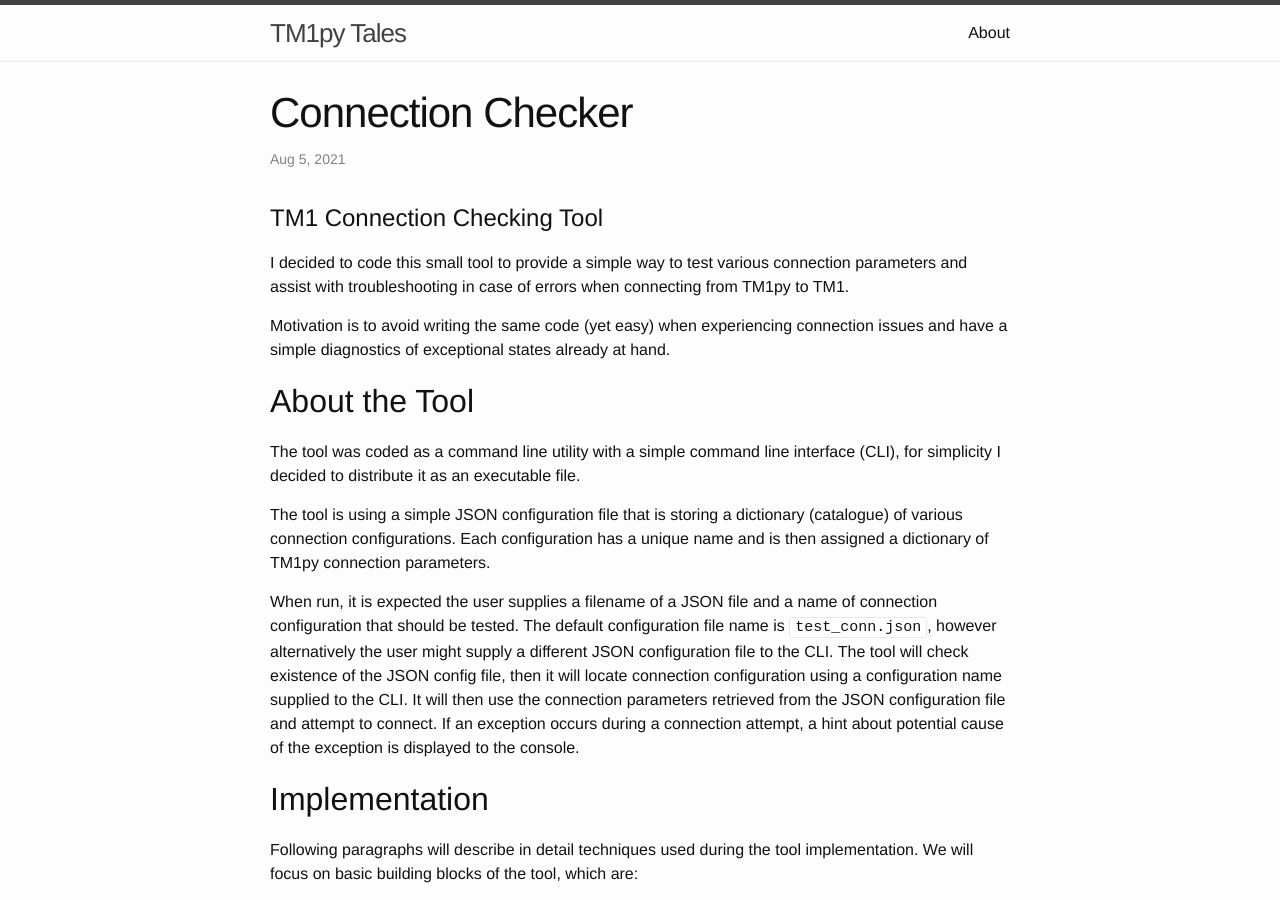
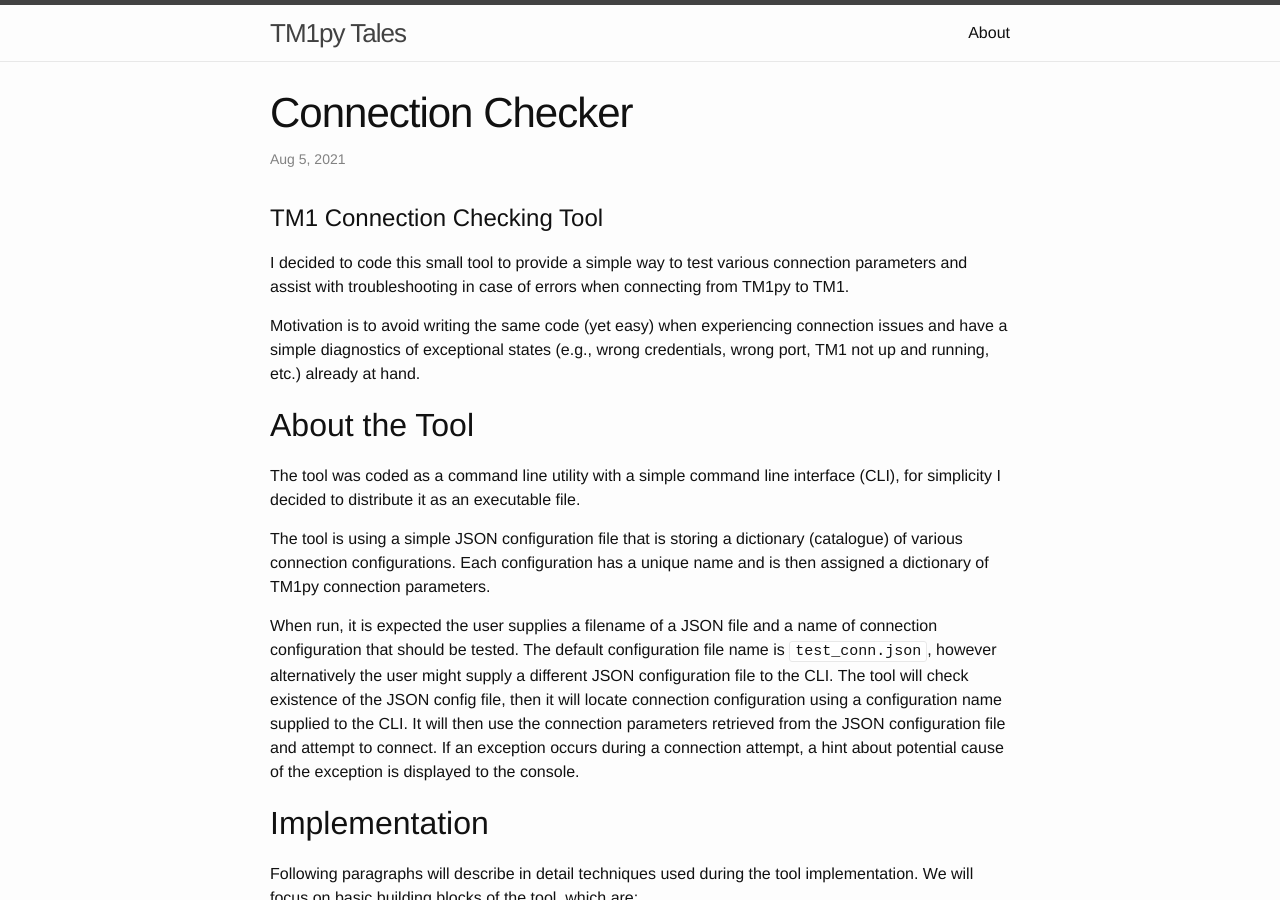
Before and after one commit to cubewise-code/tm1py-tales, a Jekyll site: the page built from _posts/2021-08-05-connection-checker.md, in a window 1280 px wide and 900 px high. Built offline with Jekyll 4.4.1, drawn with Linux system fonts in a browser that asks for light colours; our own code applies the rules of GitHub Pages for plain Markdown files; some of the changed text lies outside the part shown.

```diff
--- a/_posts/2021-08-05-connection-checker.md
+++ b/_posts/2021-08-05-connection-checker.md
@@ -4,7 +4,7 @@
 troubleshooting in case of errors when connecting from TM1py to TM1.
 
 Motivation is to avoid writing the same code (yet easy) when experiencing connection issues and have a simple
-diagnostics of exceptional states already at hand.
+diagnostics of exceptional states  (e.g., wrong credentials, wrong port, TM1 not up and running, etc.) already at hand.
 
 ## About the Tool
 The tool was coded as a command line utility with a simple command line interface (CLI), for simplicity I decided to
```
Also changed, not shown: other parts of _posts/2021-08-05-connection-checker.md (+2 -0 lines).
